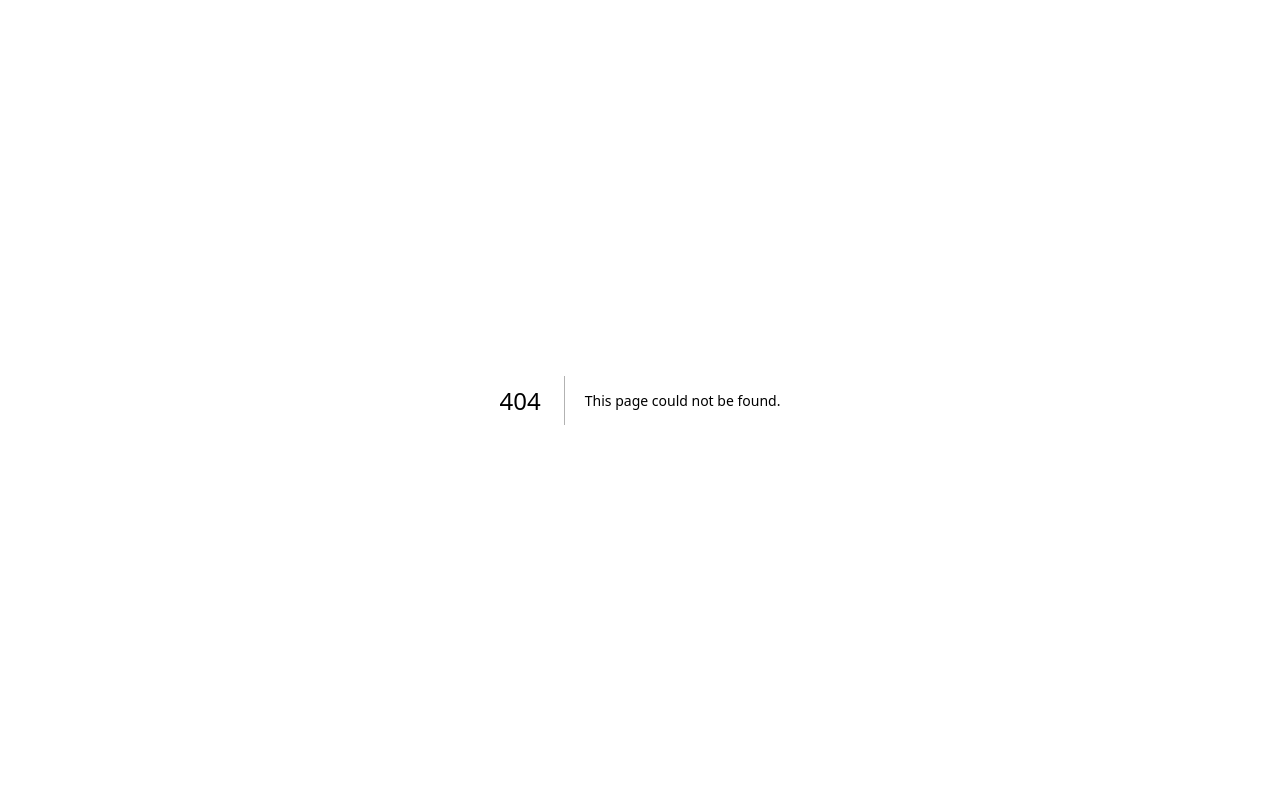
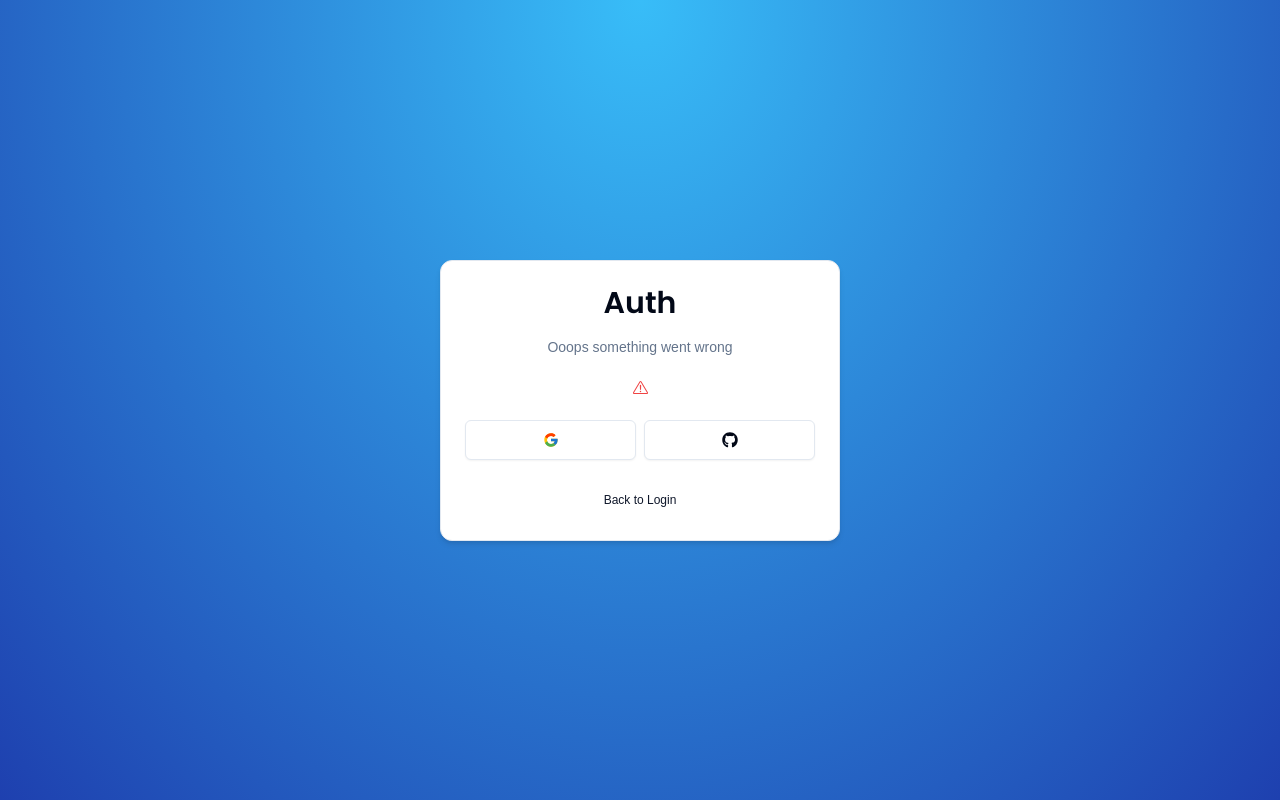
Before and after one commit to anandrajsingh/archive2, a Next.js app in the folder next-auth/: page /auth-error in a window 1280 px wide. Before the commit this address had no page. Built offline with nearby package versions, Linux system fonts and the light colour scheme.

Commit message:
auth error page

```diff
--- a/next-auth/actions/signup.ts
+++ b/next-auth/actions/signup.ts
@@ -2,7 +2,7 @@
 
 import { SignupSchema } from "@/schemas"
 import { z } from "zod"
-import bcrypt from "bcrypt"
+import bcrypt from "bcryptjs"
 import { db } from "@/lib/db"
 import { getUserByEmail } from "@/data/user"
 
--- /dev/null
+++ b/next-auth/app/(auth)/auth-error/page.tsx
@@ -0,0 +1,9 @@
+import { ErrorCard } from "@/components/auth/error-card"
+
+const AuthErrorPage = () => {
+    return (
+        <ErrorCard/>
+    )
+}
+
+export default AuthErrorPage
--- /dev/null
+++ b/next-auth/components/auth/error-card.tsx
@@ -0,0 +1,15 @@
+import { Header } from "./header";
+import { BackButton } from "./back-button";
+import { Card, CardHeader, CardFooter } from "../ui/card";
+import { CardWrapper } from "./card-wrapper";
+import { ExclamationTriangleIcon } from "@radix-ui/react-icons";
+
+export const ErrorCard = () => {
+    return (
+        <CardWrapper headerLabel="Ooops something went wrong" backButtonHref="/login" backButtonLabel="Back to Login" >
+            <div className="w-full flex justify-center items-center">
+                <ExclamationTriangleIcon className="text-destructive"/>
+            </div>
+        </CardWrapper>
+    )
+}
--- a/next-auth/components/auth/login-form.tsx
+++ b/next-auth/components/auth/login-form.tsx
@@ -12,8 +12,14 @@ import { FormError } from "../form-error"
 import { FormSuccess } from "../form-success"
 import { useState, useTransition } from "react"
 import { login } from "@/actions/login"
+import { useSearchParams } from "next/navigation"
 
 export const LoginForm = () => {
+
+    const searchParams = useSearchParams()
+    const urlError = searchParams.get("error") === "OAuthAccountNotLinked" ?
+    "Email already in user with different provider"
+    : "";
 
     const [error, setError ] = useState<string | undefined>("");
     const [success, setSuccess] = useState<string | undefined >("")
@@ -32,8 +38,8 @@ export const LoginForm = () => {
         startTransition(() => {
             login(values)
             .then((data) => {
-                setError(data.error)
-                setSuccess(data.success)
+                setError(data?.error)
+                setSuccess(data?.success)
             })
         })
     }
@@ -72,7 +78,7 @@ export const LoginForm = () => {
                                     )}
                             />
                         </div>
-                        <FormError message={error}/>
+                        <FormError message={error || urlError}/>
                         <FormSuccess message={success}/>
 
                         <Button type="submit" disabled={isPending} className="w-full">
```
